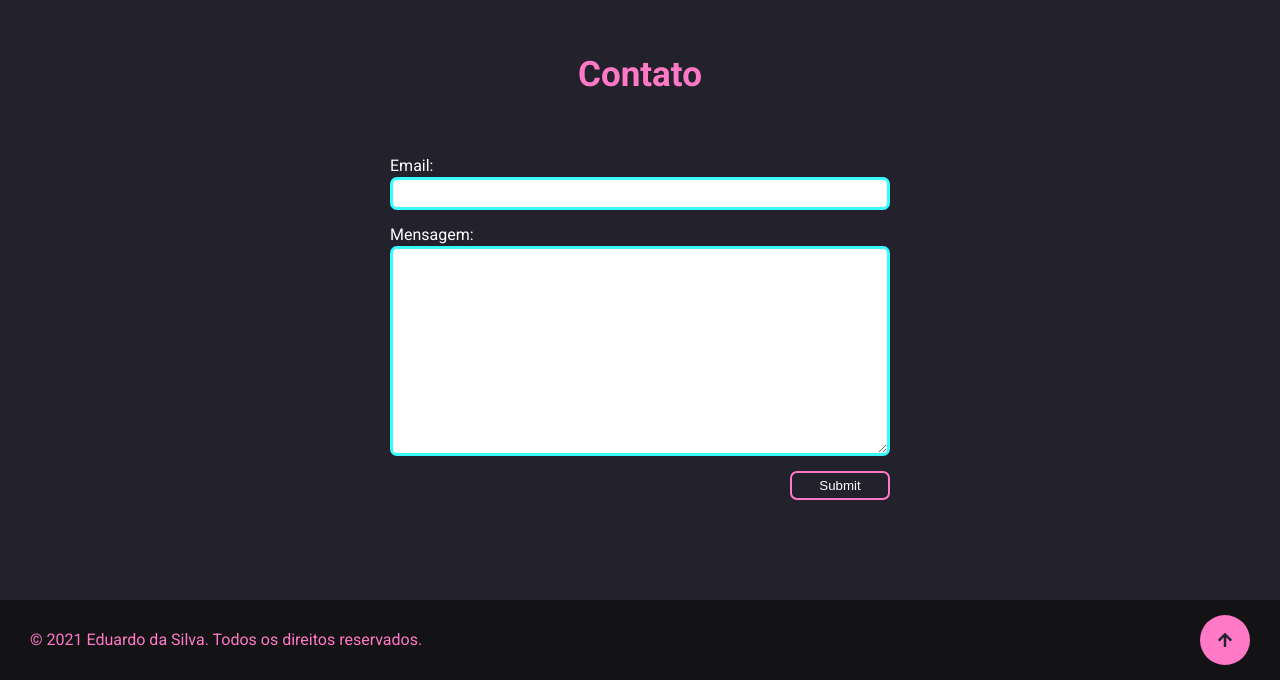
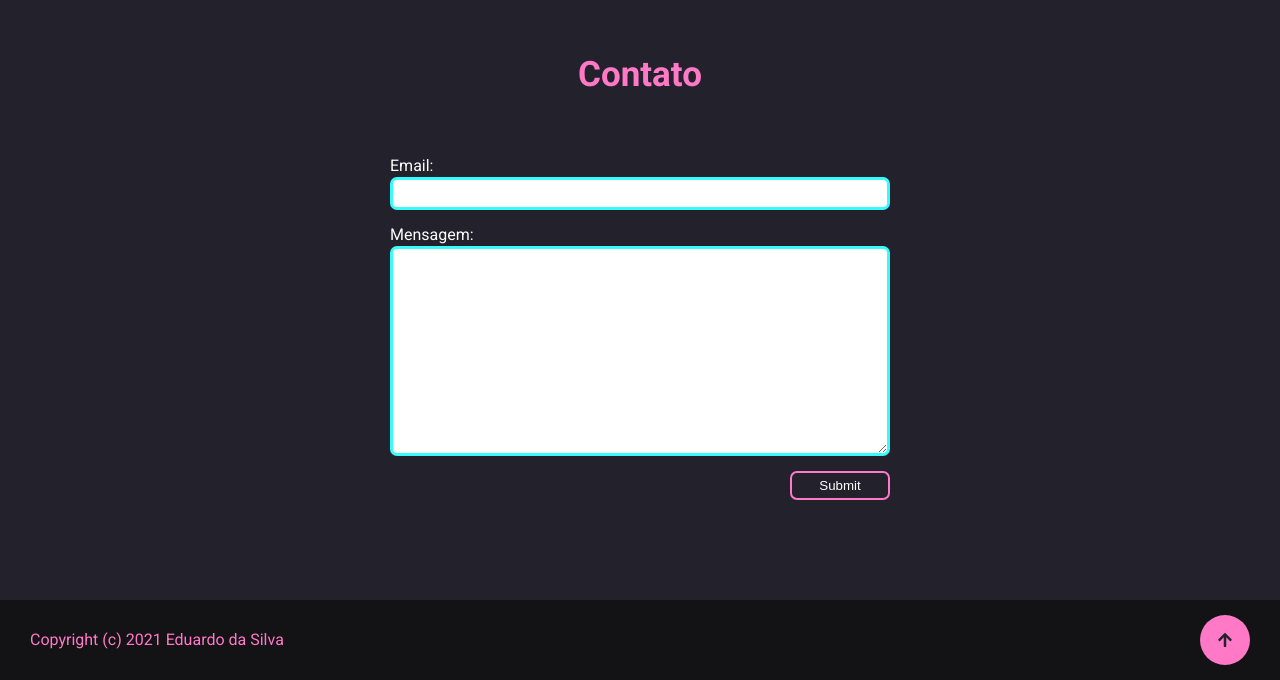
Before and after one commit to eidiinnn/personal-site, a React (Create React App) app: page / in a window 1280 px wide. Shown: the part 1911-2591 px from the top of the page. Built offline with nearby package versions, Linux system fonts and the light colour scheme; no server answers.

Commit message:
change the license

```diff
--- a/src/components/footer/footer.js
+++ b/src/components/footer/footer.js
@@ -6,7 +6,7 @@ export default class Footer extends Component {
   render() {
     return (
       <section className="footer-section">
-        <p>© 2021 Eduardo da Silva. Todos os direitos reservados.</p>
+        <p>{"Copyright (c) 2021 Eduardo da Silva"}</p>
         <BackTopTop />
       </section>
     );
```
